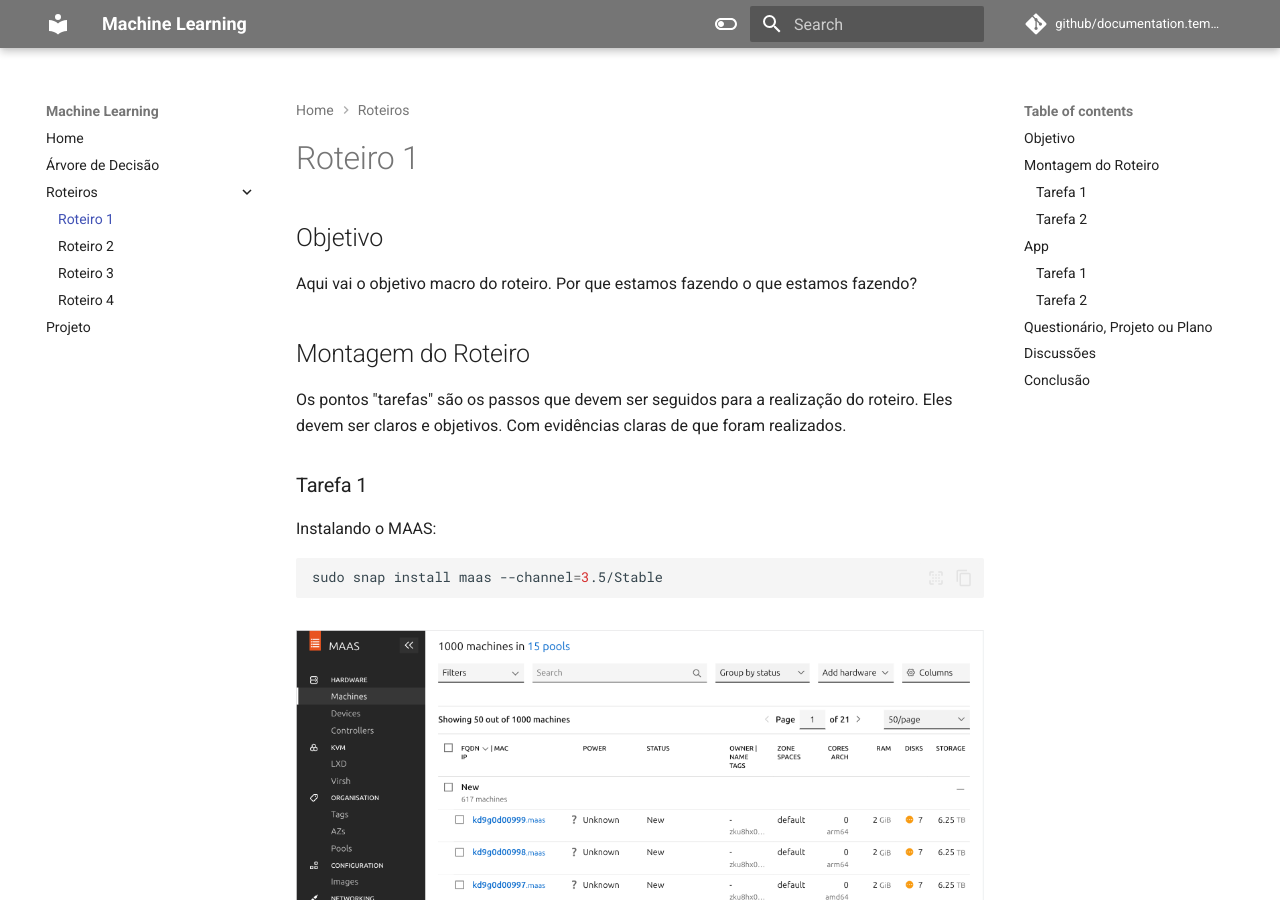
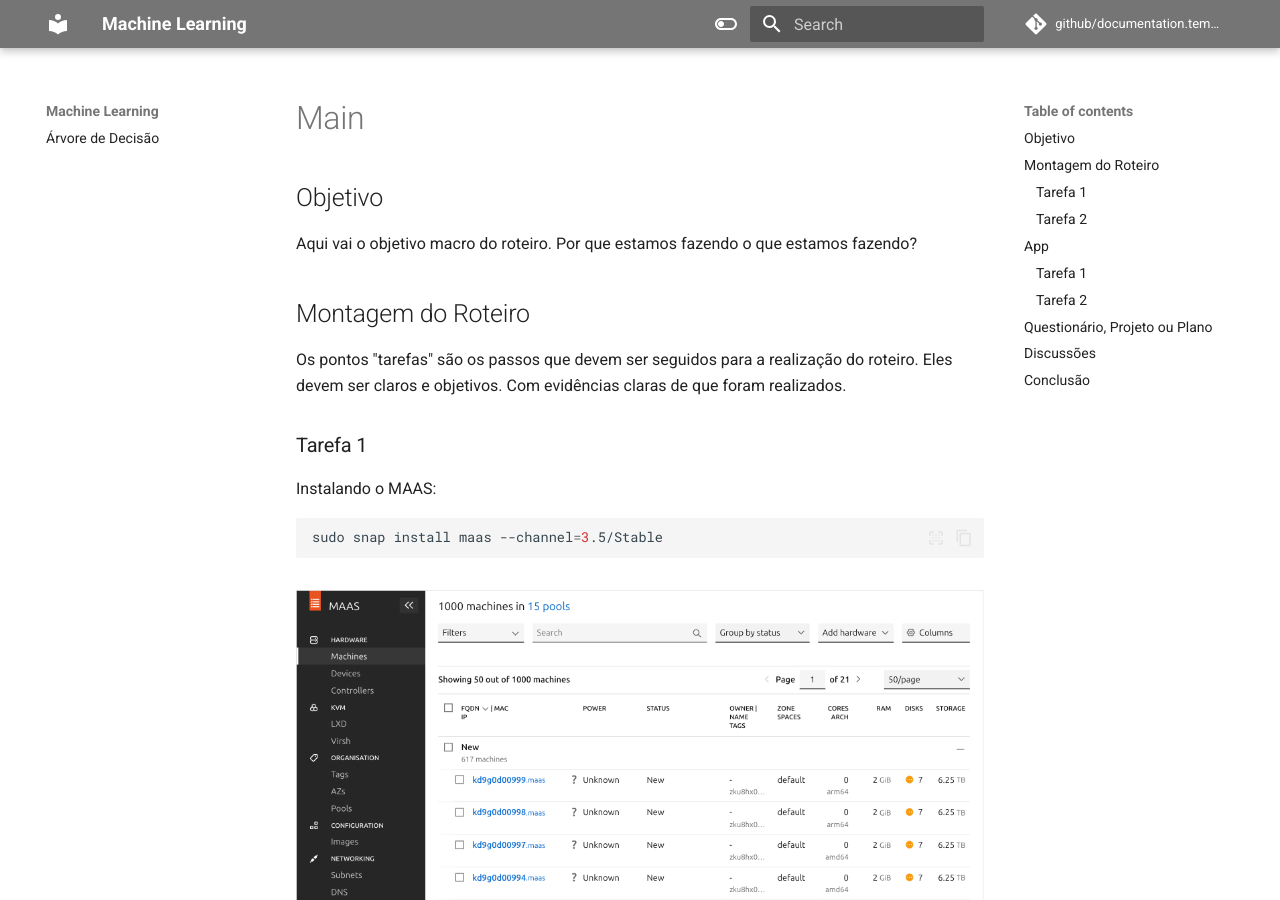
Before and after one commit to PedroMaricate/machine-learning, an MkDocs documentation site: the page built from docs/roteiro1/main.md, in a window 1280 px wide and 900 px high. Built offline with MkDocs 1.6.1 and Material for MkDocs 9.7.7, drawn with Linux system fonts in a browser that asks for light colours; comment, search, counter and statistics services are not loaded; some of the changed lines change nothing that is shown.

Commit message:
alterações simples

```diff
--- a/mkdocs.yml
+++ b/mkdocs.yml
@@ -1,6 +1,6 @@
 site_name: Machine Learning
 site_author: Pedro Maricate
-site_url: http://127.0.0.1:8000/documentation.template/arvore-decisao/main/#preprocessing
+site_url: https://pedromaricate.github.io/machine-learning
 repo_url: https://github.com/PedroMaricate/machine-learning
 repo_name: github/documentation.template
 
@@ -132,11 +132,11 @@
   - https://fastly.jsdelivr.net/npm/echarts/dist/echarts.min.js
 
 nav:
-  - Home: index.md
+  #- Home: index.md
   - Árvore de Decisão: ./arvore-decisao/main.md
-  - Roteiros:
-    - Roteiro 1: ./roteiro1/main.md
-    - Roteiro 2: ./roteiro2/main.md
-    - Roteiro 3: ./roteiro3/main.md
-    - Roteiro 4: ./roteiro4/main.md
-  - Projeto: ./projeto/main.md
+  #- Roteiros:
+    #- Roteiro 1: ./roteiro1/main.md
+    #- Roteiro 2: ./roteiro2/main.md
+    #- Roteiro 3: ./roteiro3/main.md
+    #- Roteiro 4: ./roteiro4/main.md
+  #- Projeto: ./projeto/main.md
```
